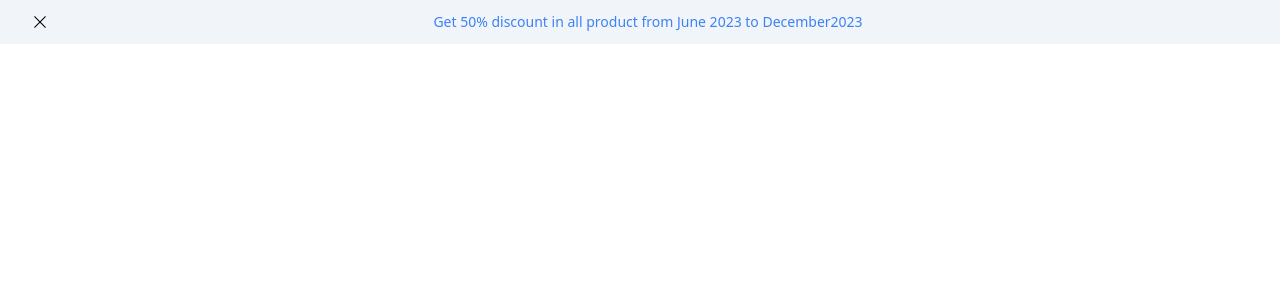
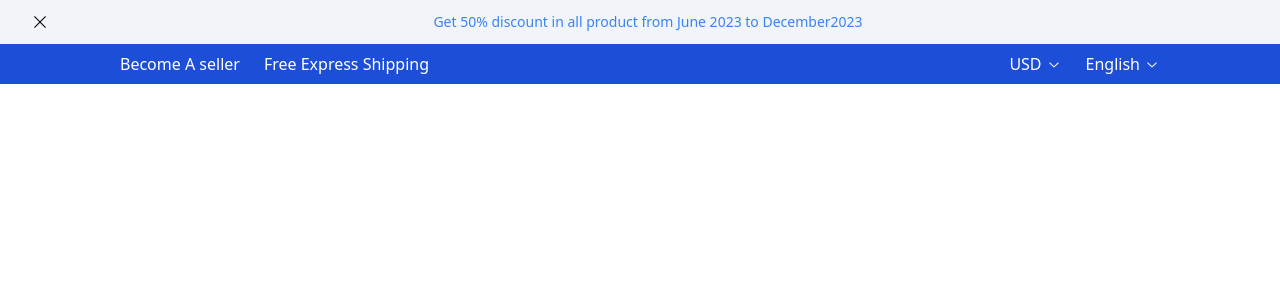
Before and after one commit to amin-ruhul/e-com-template, a Next.js app: page / in a window 1280 px wide. Shown: the top 300 px of the page. Built offline with nearby package versions, Linux system fonts and the light colour scheme.

Commit message:
Add dropdown and top bar component

```diff
--- /dev/null
+++ b/components/data-display/icons/chevron-down/index.jsx
@@ -0,0 +1,22 @@
+import React from "react";
+
+function ChevronDown() {
+  return (
+    <svg
+      width="1em"
+      height="1em"
+      viewBox="0 0 15 15"
+      fill="none"
+      xmlns="http://www.w3.org/2000/svg"
+    >
+      <path
+        d="M3.13523 6.15803C3.3241 5.95657 3.64052 5.94637 3.84197 6.13523L7.5 9.56464L11.158 6.13523C11.3595 5.94637 11.6759 5.95657 11.8648 6.15803C12.0536 6.35949 12.0434 6.67591 11.842 6.86477L7.84197 10.6148C7.64964 10.7951 7.35036 10.7951 7.15803 10.6148L3.15803 6.86477C2.95657 6.67591 2.94637 6.35949 3.13523 6.15803Z"
+        fill="currentColor"
+        fill-rule="evenodd"
+        clip-rule="evenodd"
+      ></path>
+    </svg>
+  );
+}
+
+export default ChevronDown;
--- /dev/null
+++ b/components/layout/top-bar/index.jsx
@@ -0,0 +1,71 @@
+import ChevronDown from "@/components/data-display/icons/chevron-down";
+import React, { useState } from "react";
+import { motion, AnimatePresence } from "framer-motion";
+import DropDown from "@/components/navigation/drop-down";
+
+function TopBar() {
+  const [currency, setCurrency] = useState("USD");
+  const [currencyToggle, setCurrencyToggle] = useState(false);
+  const [language, setLanguage] = useState("English");
+  const [languageToggle, setLanguageToggle] = useState(false);
+
+  const handleCurrencyChange = (data) => {
+    setCurrency(data);
+    setCurrencyToggle(false);
+  };
+
+  const handleLanguageChange = (data) => {
+    setLanguage(data);
+    setLanguageToggle(false);
+  };
+
+  return (
+    <div className="bg-blue-700 text-white flex items-center justify-between py-2 px-[120px]">
+      <div className="flex gap-6">
+        <p>Become A seller</p>
+        <p>Free Express Shipping</p>
+      </div>
+      <div>
+        <ul className="flex items-center gap-6">
+          <li className="relative">
+            <button
+              className="flex items-center gap-1"
+              onClick={() => setCurrencyToggle(!currencyToggle)}
+            >
+              <p>{currency}</p>
+              <ChevronDown />
+            </button>
+            <DropDown
+              dropDownData={[
+                { id: 1, value: "USD" },
+                { id: 2, value: "BDT" },
+              ]}
+              isModalOpen={currencyToggle}
+              handleItemChange={(data) => handleCurrencyChange(data)}
+            />
+          </li>
+          <li className="relative">
+            <button
+              className="flex items-center gap-1"
+              onClick={() => setLanguageToggle(!languageToggle)}
+            >
+              <p>{language}</p>
+              <ChevronDown />
+            </button>
+
+            <DropDown
+              dropDownData={[
+                { id: 1, value: "English" },
+                { id: 2, value: "Bangla" },
+              ]}
+              isModalOpen={languageToggle}
+              handleItemChange={(data) => handleLanguageChange(data)}
+            />
+          </li>
+        </ul>
+      </div>
+    </div>
+  );
+}
+
+export default TopBar;
--- /dev/null
+++ b/components/navigation/drop-down/index.jsx
@@ -0,0 +1,38 @@
+import PropTypes from "prop-types";
+import { motion, AnimatePresence } from "framer-motion";
+
+function DropDown({ dropDownData, isModalOpen, handleItemChange }) {
+  return (
+    <AnimatePresence>
+      {isModalOpen && (
+        <motion.div
+          className=" bg-white absolute  text-black shadow-md border rounded"
+          initial={{ top: 20, opacity: 0 }}
+          animate={{ top: 30, opacity: 1 }}
+          exit={{ top: 20, opacity: 0 }}
+        >
+          <ul className="px-2 min-w-[100px]">
+            {dropDownData.map((item) => (
+              <div key={item.id}>
+                <li
+                  className="py-3 cursor-pointer"
+                  onClick={() => handleItemChange(item.value)}
+                >
+                  <p>{item.value}</p>
+                </li>
+                <hr />
+              </div>
+            ))}
+          </ul>
+        </motion.div>
+      )}
+    </AnimatePresence>
+  );
+}
+
+DropDown.propTypes = {
+  isModalOpen: PropTypes.bool,
+  handleItemChange: PropTypes.func,
+};
+
+export default DropDown;
--- a/jsconfig.json
+++ b/jsconfig.json
@@ -2,7 +2,8 @@
   "compilerOptions": {
     "paths": {
       "@/*": ["./*"],
-      "@/components/*": ["components/*"]
+      "@/components/*": ["components/*"],
+      "@/icons/*": ["components/data-display/icons/*"]
     }
   }
 }
--- a/pages/index.js
+++ b/pages/index.js
@@ -1,6 +1,7 @@
 import TopPromotionalBanner from "@/components/data-display/banner/top-promtional";
 import { useState } from "react";
 import { motion, AnimatePresence } from "framer-motion";
+import TopBar from "@/components/layout/top-bar";
 
 export default function Home() {
   const [isPromotionalBannerShown, setIsPromotionalBannerShown] =
@@ -8,12 +9,12 @@ export default function Home() {
 
   return (
     <div>
-      <AnimatePresence>
+      <AnimatePresence initial={false}>
         {isPromotionalBannerShown && (
           <motion.div
-            initial={{ opacity: 0 }}
-            animate={{ opacity: 1 }}
-            exit={{ opacity: 0 }}
+            initial={{ opacity: 0, height: 0 }}
+            animate={{ opacity: 1, height: "auto" }}
+            exit={{ opacity: 0, height: 0 }}
             transition={{ duration: 0.4, delay: 0.2 }}
           >
             <TopPromotionalBanner
@@ -23,6 +24,7 @@ export default function Home() {
           </motion.div>
         )}
       </AnimatePresence>
+      <TopBar />
     </div>
   );
 }
```
Also changed, not shown: components/layout/index.jsx (added).
